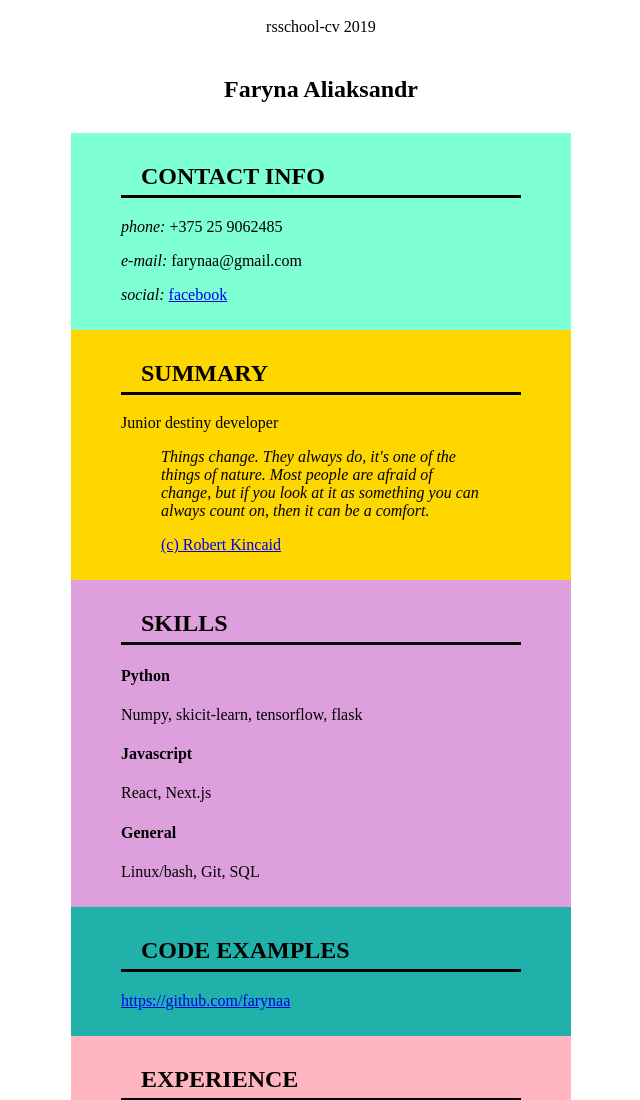
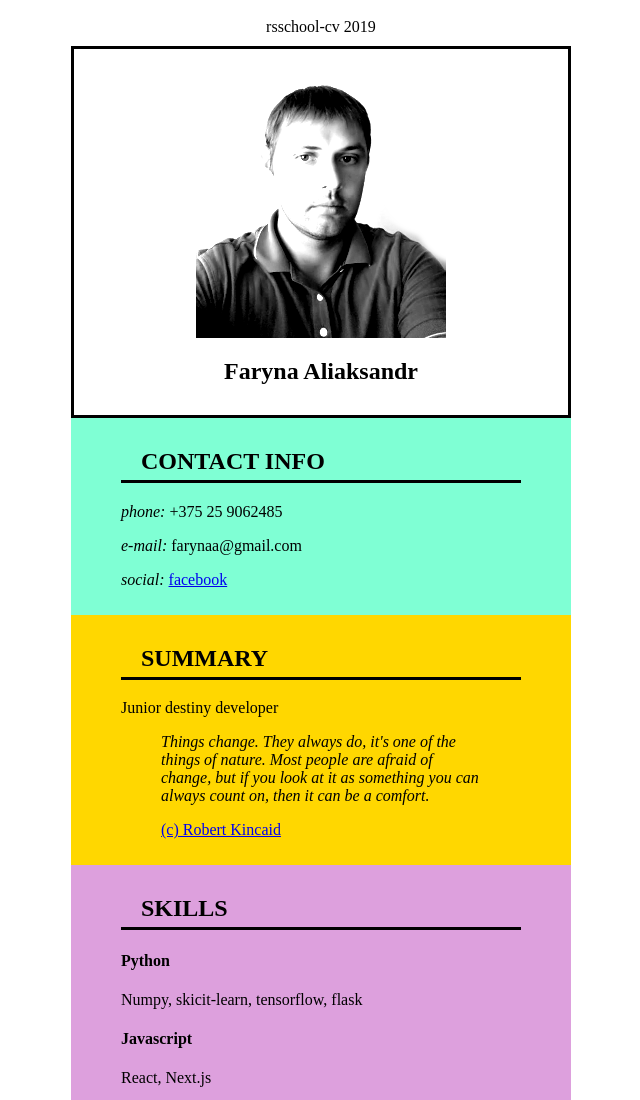
Before and after one commit to farynaa/rsschool_cv, a plain HTML site: page index.html in a window 1280 px wide. Shown: the top 1100 px of the page, without its empty margins (319-959 px from the left). Drawn offline with Linux system fonts and the light colour scheme.

Commit message:
feat: adding image and additional styling

```diff
--- a/index.html
+++ b/index.html
@@ -9,6 +9,7 @@
     <div class="container">
       <footer>rsschool-cv 2019</footer>
       <section class="personal">
+        <img class="image" src="./static/photo.png">
         <h1 id="farynaaliaksandr">Faryna Aliaksandr</h1>
       </section>
       <section class="contacts">
--- a/style.css
+++ b/style.css
@@ -5,6 +5,10 @@
 
 section {
 	padding: 10px 50px;
+}
+
+section:hover {
+	filter: brightness(85%);
 }
 
 h2 {
@@ -21,6 +25,20 @@ footer,
 header {
 	text-align: center;
 	padding: 10px;
+}
+
+.image {
+	display: block;
+	margin: auto auto;
+}
+
+.image:hover {
+	brightn
+
+}
+
+.personal {
+	border: 3px solid black;
 }
 
 .contacts {
@@ -43,10 +61,6 @@ header {
 	background: lightpink;
 }
 
-section:hover {
-	filter: brightness(85%);
-}
-
 .education {
 	background: palegreen;
 }
```
Also changed, not shown: static/photo.png (added).
